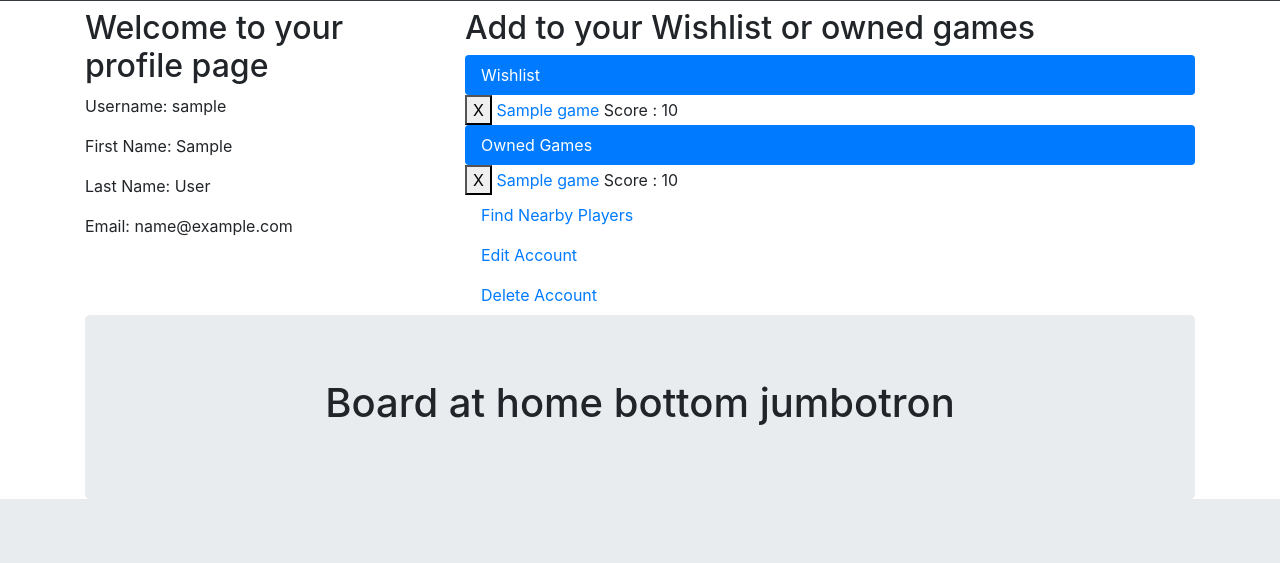
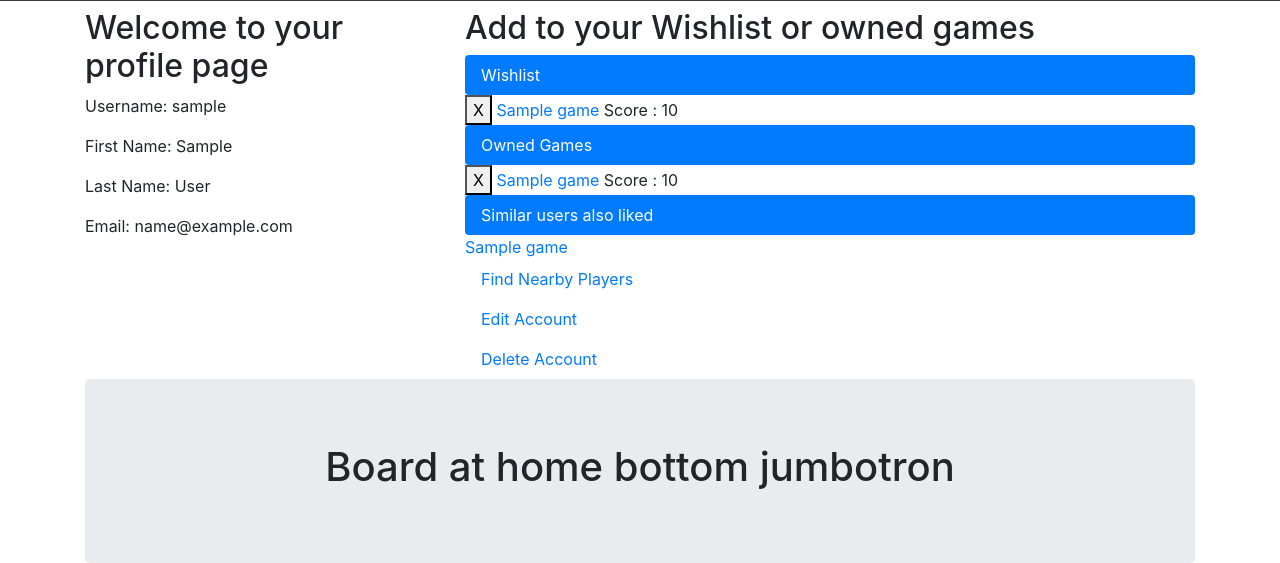
Before and after one commit to hm-haitham/Board-at-home, a Django app: template accounts/templates/accounts/profile.html in a window 1280 px wide. Shown: the part 303-866 px from the top of the page. Before the commit the page ends 802 px from the top, so only its background shows below. Run offline with Django 3.2, Linux system fonts and the light colour scheme; a user stored in the database is signed in; tables that the repository leaves empty hold one stand-in row (values such as "Sample post"); the template is opened without the code that fills it: most values are stand-ins (such as "Sample title", 1, 10 or a date in 2020); some libraries are stand-ins or nearby versions.

Commit message:
Update profile.html

```diff
--- a/accounts/templates/accounts/profile.html
+++ b/accounts/templates/accounts/profile.html
@@ -59,6 +59,16 @@
             {% endif %}
         </li>
         <li class="nav-item">
+            <a class="nav-link active" href="#">Similar users also liked</a>
+                <u1 style="margin-bottom:8">
+                    {% for game in user_based_recommendations %}
+                        <li>
+                            <a href="/games/{{ game.Game_ID }}/"> {{ game.Name }} </a>
+                        </li>
+                    {% endfor %}
+                </u1></a>
+        </li>
+        <li class="nav-item">
           <a class="nav-link" href="{% url 'findnearby' %}">Find Nearby Players</a>
         </li>
         <li class="nav-item">
```
